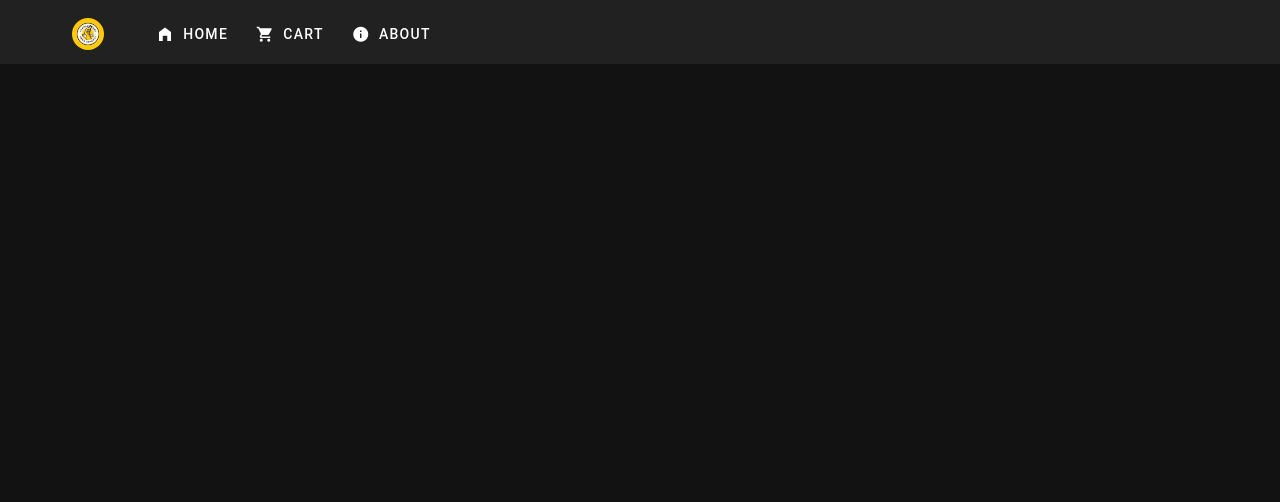
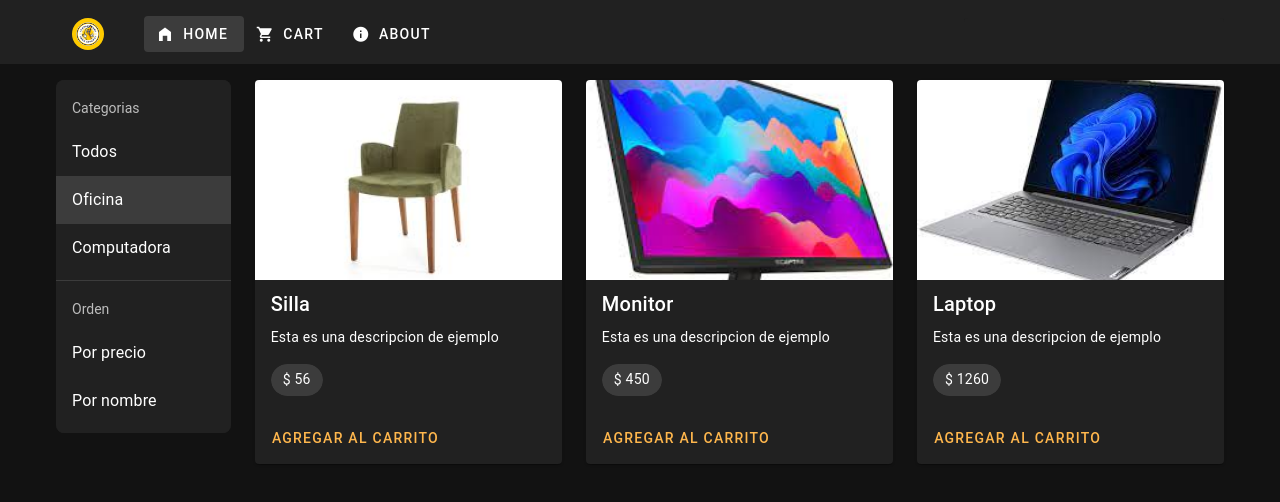
Before and after one commit to Bettaht/vue-3-ecommerce, a Vue app: page /categories/1 in a window 1280 px wide. Before the commit this address had no page. Shown: the top 502 px of the page. Built offline with nearby package versions, Linux system fonts and the light colour scheme.

Commit message:
Highlight selected category, fiter by category, add a route for categories

```diff
--- a/src/components/CategoryList.vue
+++ b/src/components/CategoryList.vue
@@ -13,6 +13,19 @@ export default {
                 description:'Productos para tu setup'
             }] as Category[]
         };
+    },
+    methods:{
+      selectCategory(categoryId: number){
+        this.$router.push({
+          name: 'category',
+          params: { categoryId }
+        });
+      },
+      clearCategory(){
+        this.$router.push({
+          name: 'home'
+        })
+      }
     }
 }
 </script>
@@ -20,11 +33,20 @@ export default {
 <template>
 <v-sheet rounded="lg">
     <v-list rounded="lg">
-        <v-list-item
+      <v-list-subheader>Categorias</v-list-subheader>
+        <v-list-item link @click="clearCategory()" :active="$route.name === 'home'">
+          <v-list-item-title>
+            Todos
+          </v-list-item-title>
+
+        </v-list-item>
+        <v-list-item :active="$route.name === 'category' && Number($route.params.categoryId) === category.id"
           v-for="category in categories"
           :key="category.id"
           link
+          @click="selectCategory(category.id)"
           >
+
           <v-list-item-title>
             {{ category.name }}
           </v-list-item-title>
@@ -32,13 +54,21 @@ export default {
 
         <v-divider class="my-2"></v-divider>
 
+        <v-list-subheader>Orden</v-list-subheader>
+
         <v-list-item
-        link
-        color="grey-lighten-4"
-        >
+        link color="grey-lighten-4">
         <v-list-item-title>
-          Order by price
+          Por precio
         </v-list-item-title>
+
+      </v-list-item>
+      <v-list-item
+        link color="grey-lighten-4">
+        <v-list-item-title>
+          Por nombre
+        </v-list-item-title>
+
       </v-list-item>
     </v-list>
  </v-sheet>
--- a/src/components/ProductList.vue
+++ b/src/components/ProductList.vue
@@ -1,24 +1,16 @@
 <script lang="ts">
-import type { Product } from '../model/types';
+import { mapState } from 'pinia';
 import ProducCard from './ProductCard.vue'
+import { useProductsStore } from '../stores/proudcts'
 
 export default {
     components:{
         ProducCard,
     },
-    data() {
-        return {
-            products: [
-                {name: 'Silla', price: 56, id: 5, categoryId: 1, image: '/products/silla.jpeg'},
-                {name: 'Monitor', price: 450, id: 7, categoryId: 1, image: '/products/monitor.jpeg'},
-                {name: 'Microfono', price: 120, id: 12, categoryId: 2, image: '/products/microfono.jpeg'},
-                {name: 'Teclado', price: 564, id: 11, categoryId: 2, image: '/products/teclado.jpeg'},
-                {name: 'Mouse', price: 50, id: 71, categoryId: 2, image: '/products/mouse.jpeg'},
-                {name: 'Laptop', price: 1260, id: 2, categoryId: 1, image: '/products/laptop.jpeg'}
-            ] as Product[] //tipo de dato del valor que se esta asignando
-        }
-    },
+    computed: {
+        ...mapState(useProductsStore, ['products'])
     }
+}
 </script>
 
 <template>
--- a/src/components/TopBar.vue
+++ b/src/components/TopBar.vue
@@ -22,7 +22,7 @@
         </v-avatar>
 
         <RouterLink to="/" custom v-slot="{navigate}">
-          <v-btn prepend-icon="mdi-home-variant" variant="text" @click="navigate" :active="$route.name === 'home'">Home</v-btn>
+          <v-btn prepend-icon="mdi-home-variant" variant="text" @click="navigate" :active="$route.name === 'home' || $route.name === 'category'">Home</v-btn>
         </RouterLink>
 
         <RouterLink to="/cart" custom v-slot="{navigate}">
--- a/src/router/index.ts
+++ b/src/router/index.ts
@@ -7,7 +7,12 @@ const router = createRouter({
     {
       path: '/',
       name: 'home',
-      component: HomeView//que tiene que mostrar
+      component: () => import('../views/HomeView.vue') //que tiene que mostrar
+    },
+    {
+      path: '/categories/:categoryId',
+      name: 'category',
+      component: () => import('../views/HomeView.vue')
     },
     {
       path: '/cart',
--- /dev/null
+++ b/src/stores/proudcts.ts
@@ -0,0 +1,30 @@
+import { defineStore } from "pinia";
+import type { Product } from '../model/types';
+
+export const useProductsStore = defineStore('products', {
+    state: () => ({
+        categoryId: null as number | null,
+        _products: [
+            {name: 'Silla', price: 56, id: 5, categoryId: 1, image: '/products/silla.jpeg'},
+            {name: 'Monitor', price: 450, id: 7, categoryId: 1, image: '/products/monitor.jpeg'},
+            {name: 'Microfono', price: 120, id: 12, categoryId: 2, image: '/products/microfono.jpeg'},
+            {name: 'Teclado', price: 564, id: 11, categoryId: 2, image: '/products/teclado.jpeg'},
+            {name: 'Mouse', price: 50, id: 71, categoryId: 2, image: '/products/mouse.jpeg'},
+            {name: 'Laptop', price: 1260, id: 2, categoryId: 1, image: '/products/laptop.jpeg'}
+        ] as Product[] //tipo de dato del valor que se esta asignando
+     }),
+    getters: {
+      products(state) {
+        if (!state.categoryId) {
+            return state._products
+        }
+        return state._products.filter(p => p.categoryId === state.categoryId);
+      }
+
+    },
+    actions: {
+        selectCategory(categoryId: number){
+            this.categoryId = categoryId
+        }
+    },
+  })
--- a/src/views/HomeView.vue
+++ b/src/views/HomeView.vue
@@ -1,12 +1,27 @@
 <script lang="ts">
 import ProductList from '../components/ProductList.vue'
 import CategoryList from '../components/CategoryList.vue'
+import { useProductsStore } from '../stores/proudcts';
+
+function updateCategoryFromRouteParams(categoryIdParam: string|string[]){
+  const productsStore = useProductsStore();
+  const categoryId = Number(categoryIdParam)//convierte el parametro a numero
+  productsStore.selectCategory(categoryId);
+}
 
 export default {
   components:{
     ProductList,
     CategoryList
   },
+  beforeRouteEnter(to, from){
+    console.log('beforeRouteEnter',to.params);
+    updateCategoryFromRouteParams(to.params.categoryId)
+  },
+  beforeRouteUpdate(to, from){
+    console.log('beforeRouteUpdate',to.params);
+    updateCategoryFromRouteParams(to.params.categoryId)
+    }
 }
 </script>
 
```
